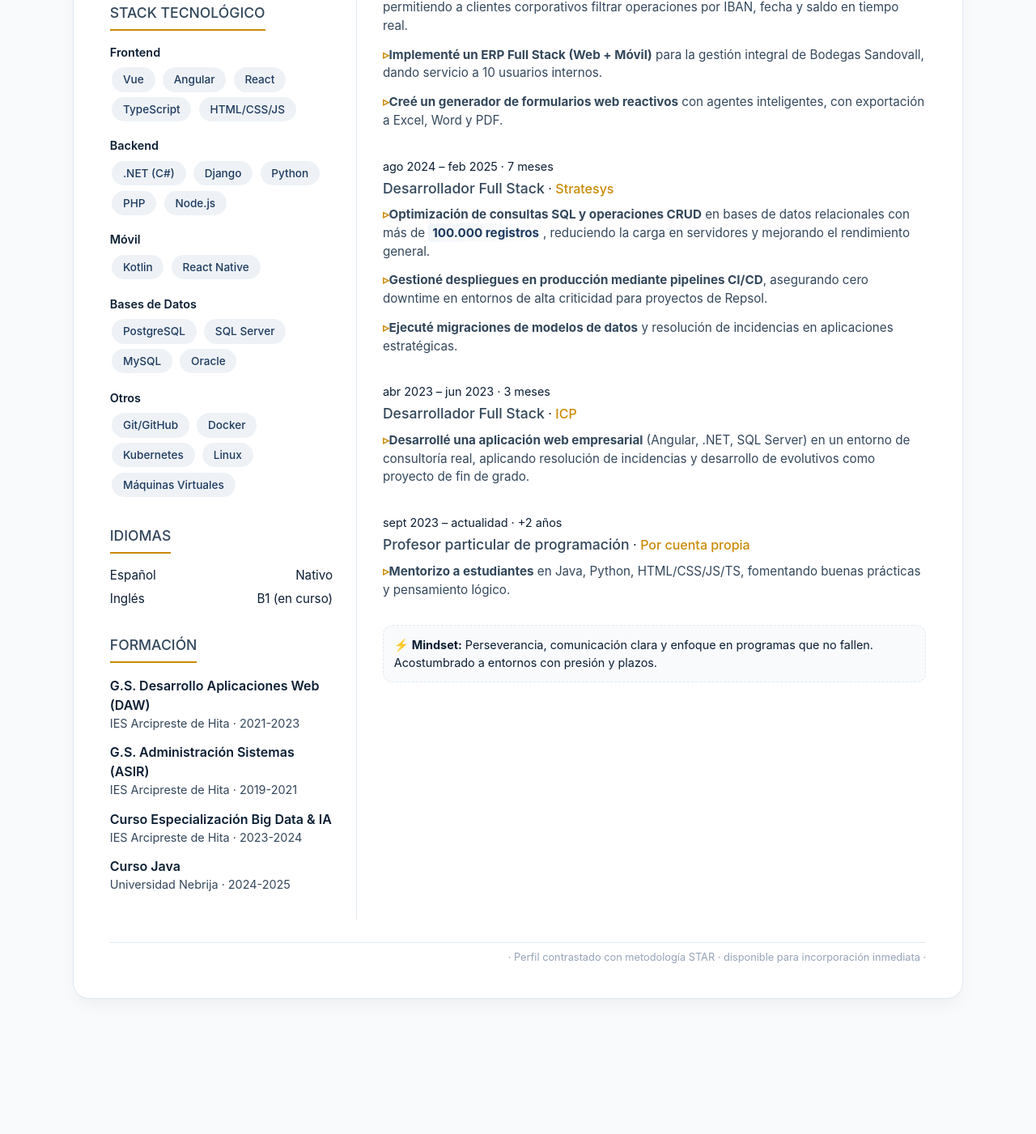
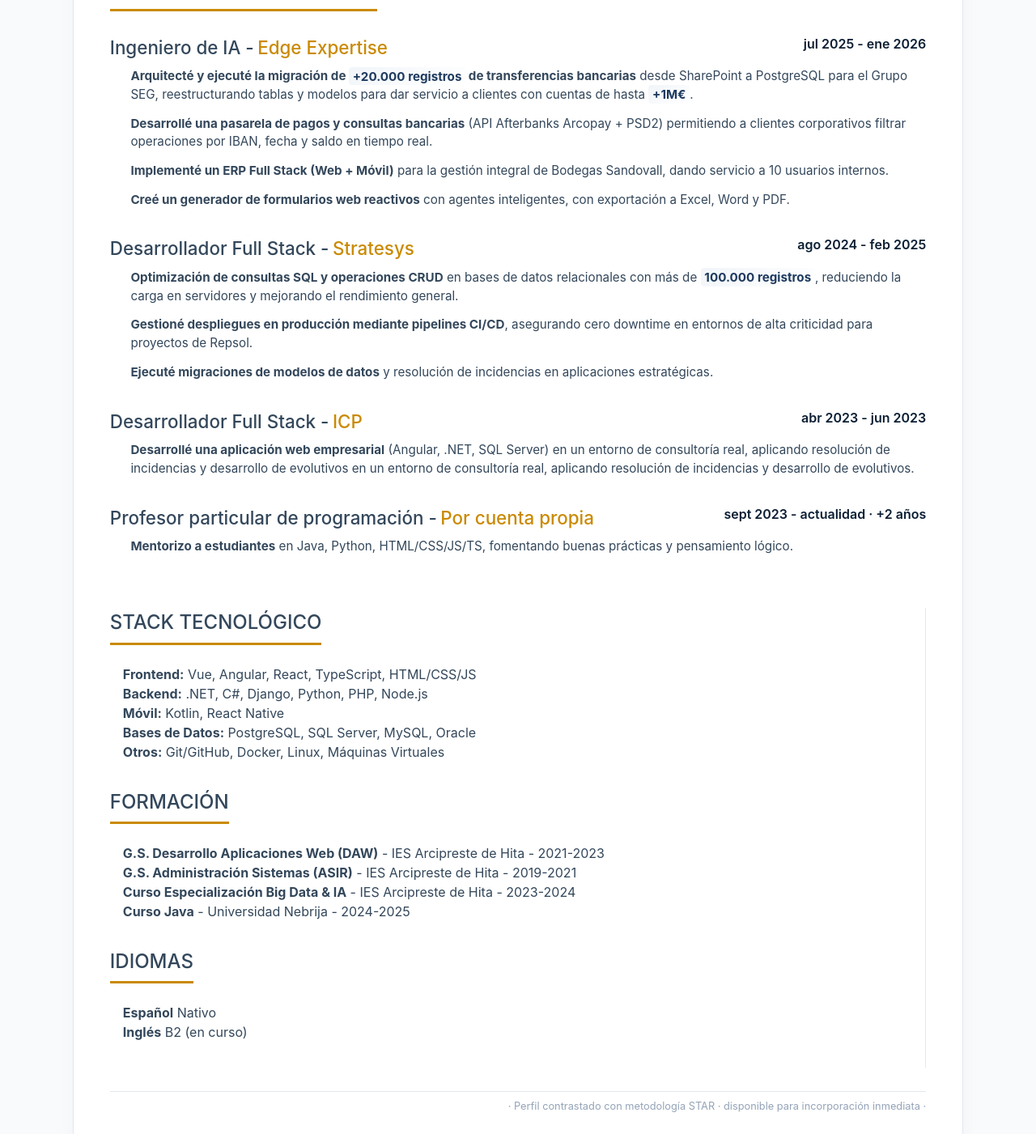
Before and after one commit to deduc/deduc.github.io, a plain HTML site: page index.html in a window 1280 px wide. Shown: the part 717-2118 px from the top of the page at 81% size. Before the commit the page ends 1983 px from the top, so only its background shows below. Drawn offline with Linux system fonts and the light colour scheme.

Commit message:
nuevo layout

```diff
--- a/index.html
+++ b/index.html
@@ -56,7 +56,7 @@
         }
 
         h2 {
-            font-size: 1.3rem;
+            font-size: 1.5rem;
             font-weight: 500;
             color: var(--texto-secundario);
             border-bottom: 3px solid var(--acento);
@@ -81,7 +81,7 @@
         /* Layout de dos columnas */
         .grid {
             display: grid;
-            grid-template-columns: 1fr 2.2fr;
+            grid-template-columns: 1fr;
             gap: 2rem;
             margin-top: 1.5rem;
         }
@@ -94,12 +94,6 @@
 
         .seccion {
             margin-bottom: 2rem;
-        }
-
-        .seccion h2 {
-            font-size: 1.1rem;
-            margin-bottom: 1rem;
-            border-bottom-width: 2px;
         }
 
         .contacto-item {
@@ -193,7 +187,8 @@
         }
 
         .fecha {
-            font-size: 0.9rem;
+            font-size: 1rem;
+            font-weight: 600;
         }
 
         .experiencia-header .fecha {
@@ -209,21 +204,26 @@
             font-weight: 500;
             color: var(--acento);
             margin-bottom: 0.8rem;
-            font-size: 1rem;
+            font-size: 1.4rem;
         }
 
         .logros {
+            padding-left: 1.2rem;
             list-style: none;
         }
 
         .logros li {
             margin-bottom: 0.8rem;
+            padding-left: 0.4rem;
             font-size: 0.95rem;
             color: var(--texto-secundario);
         }
 
+        .secondary-color {
+            color: var(--texto-secundario)
+        }
+
         .logros li::before {
-            content: "▹";
             color: var(--acento);
             font-weight: bold;
         }
@@ -295,6 +295,10 @@
             gap: 1.5rem;
             margin-top: 0.5rem;
         }
+
+        .paddinleft1 {
+            padding-left: 1rem;
+        }
     </style>
 </head>
 <body>
@@ -303,25 +307,26 @@
         <div style="display: flex; justify-content: space-between; align-items: center; flex-wrap: wrap;">
             <div>
                 <h1>Iván Gómez Calvo</h1>
-                <div class="subtitulo-cargo">Desarrollador de Software | Web FullStack | Android</div>
+                <div class="subtitulo-cargo">Desarrollador de Software | Web FullStack | Android | IA</div>
             </div>
             <img src="https://avatars.githubusercontent.com/u/127850919?v=4" alt="Foto de perfil" style="width: 200px; height: 200px; border-radius: 50%; object-fit: cover; border: 3px solid var(--borde-suave);">
         </div>
 
         <!-- RESUMEN EJECUTIVO (propuesta de valor) -->
         <div class="about-mini">
-            <strong>Desarrollador de Software con experiencia en banca y energía.</strong> He migrado y gestionado <span class="impact-number">+20.000 registros financieros</span> en entornos de producción con alta criticidad (bancos con cuentas de <span class="impact-number">+1M€</span>). Especializado en aplicaciones web y móviles robustas.
+            <strong>Desarrollador de Software con experiencia en banca y energía.</strong> He migrado y gestionado <span class="impact-number">+20.000 registros financieros</span> en entornos de producción bancaria (bancos con cuentas de <span class="impact-number">+1M€</span>). Enfocado en la creación de soluciones con alta demanda de fiabilidad y rendimiento.
             <br><br>
-            Busco una posición estable para aportar soluciones escalables desde el día uno.
+            Busco una posición estable donde pueda seguir aprendiendo y aportar mi experiencia en proyectos exigentes.
         </div>
 
         <!-- ESTRUCTURA DOS COLUMNAS -->
         <div class="grid">
-            <!-- COLUMNA IZQUIERDA: CONTACTO + SKILLS + IDIOMAS + FORMACIÓN -->
-            <div class="sidebar">
+            <!-- COLUMNA PRINCIPAL: EXPERIENCIA PROFESIONAL (reescrita con impacto) -->
+            <div class="main">
                 <!-- CONTACTO -->
                 <div class="seccion">
                     <h2>CONTACTO</h2>
+                    <div style="display: flex; flex-direction: row; justify-content: flex-start; gap: 1.4rem; flex-wrap: wrap;">
                         <div class="contacto-item">
                             <svg xmlns="http://www.w3.org/2000/svg" width="22px" height="22px" viewBox="0 0 24 24" fill="none" stroke="currentColor" stroke-width="2" stroke-linecap="round" stroke-linejoin="round"><path d="M4 4h16c1.1 0 2 .9 2 2v12c0 1.1-.9 2-2 2H4c-1.1 0-2-.9-2-2V6c0-1.1.9-2 2-2z"></path><polyline points="22,6 12,13 2,6"></polyline></svg>
                             <span>ivan_dev@outlook.es</span>
@@ -354,86 +359,22 @@
                             <a href="https://github.com/deduc" target="_blank" class="linkedin">github.com/deduc</a>
                         </div>
                     </div>
-
-                <!-- STACK TECNOLÓGICO (Keywords para ATS) -->
-                <div class="seccion">
-                    <h2>STACK TECNOLÓGICO</h2>
-                    <div class="skill-cat">
-                        <p>Frontend</p>
-                        <span class="skill-badge">Vue</span>
-                        <span class="skill-badge">Angular</span>
-                        <span class="skill-badge">React</span>
-                        <span class="skill-badge">TypeScript</span>
-                        <span class="skill-badge">HTML/CSS/JS</span>
-                    </div>
-                    <div class="skill-cat">
-                        <p>Backend</p>
-                        <span class="skill-badge">.NET (C#)</span>
-                        <span class="skill-badge">Django</span>
-                        <span class="skill-badge">Python</span>
-                        <span class="skill-badge">PHP</span>
-                        <span class="skill-badge">Node.js</span>
-                    </div>
-                    <div class="skill-cat">
-                        <p>Móvil</p>
-                        <span class="skill-badge">Kotlin</span>
-                        <span class="skill-badge">React Native</span>
-                    </div>
-                    <div class="skill-cat">
-                        <p>Bases de Datos</p>
-                        <span class="skill-badge">PostgreSQL</span>
-                        <span class="skill-badge">SQL Server</span>
-                        <span class="skill-badge">MySQL</span>
-                        <span class="skill-badge">Oracle</span>
-                    </div>
-                    <div class="skill-cat">
-                        <p>Otros</p>
-                        <span class="skill-badge">Git/GitHub</span>
-                        <span class="skill-badge">Docker</span>
-                        <span class="skill-badge">Kubernetes</span>
-                        <span class="skill-badge">Linux</span>
-                        <span class="skill-badge">Máquinas Virtuales</span>
-                    </div>
                 </div>
 
-                <!-- IDIOMAS -->
-                <div class="seccion">
-                    <h2>IDIOMAS</h2>
-                    <div class="idioma"><span>Español</span><span>Nativo</span></div>
-                    <div class="idioma"><span>Inglés</span><span>B1 (en curso)</span></div>
-                </div>
-
-                <!-- FORMACIÓN -->
-                <div class="seccion">
-                    <h2>FORMACIÓN</h2>
-                    <div class="formacion-item">
-                        <div class="titulo">G.S. Desarrollo Aplicaciones Web (DAW)</div>
-                        <div class="lugar">IES Arcipreste de Hita · 2021-2023</div>
-                    </div>
-                    <div class="formacion-item">
-                        <div class="titulo">G.S. Administración Sistemas (ASIR)</div>
-                        <div class="lugar">IES Arcipreste de Hita · 2019-2021</div>
-                    </div>
-                    <div class="formacion-item">
-                        <div class="titulo">Curso Especialización Big Data & IA</div>
-                        <div class="lugar">IES Arcipreste de Hita · 2023-2024</div>
-                    </div>
-                    <div class="formacion-item">
-                        <div class="titulo">Curso Java</div>
-                        <div class="lugar">Universidad Nebrija · 2024-2025</div>
-                    </div>
-                </div>
-            </div>
-
-            <!-- COLUMNA PRINCIPAL: EXPERIENCIA PROFESIONAL (reescrita con impacto) -->
-            <div class="main">
                 <h2>EXPERIENCIA PROFESIONAL</h2>
 
                 <!-- Edge Expertise -->
                 <div class="experiencia-item">
-                    <span class="fecha">jul 2025 – ene 2026 · 7 meses</span>
                     <div style="margin: 0.2rem 0 0.5rem 0;">
-                        <span class="subtitulo-cargo" style="font-size: 1.1rem; font-weight: 500;">Ingeniero de Software</span> · <span class="empresa">Edge Expertise</span>
+                        <div style="display: flex; justify-content: space-between;">
+                            <div>
+                                <span class="subtitulo-cargo" style="font-size: 1.4rem; font-weight: 500;">Ingeniero de IA -</span>
+                                <span class="empresa">Edge Expertise</span>
+                            </div>
+                            <div>
+                                <span class="fecha">jul 2025 - ene 2026</span>
+                            </div>
+                        </div>
                     </div>
                     <ul class="logros">
                         <li><strong>Arquitecté y ejecuté la migración de <span class="impact-number">+20.000 registros</span> de transferencias bancarias</strong> desde SharePoint a PostgreSQL para el Grupo SEG, reestructurando tablas y modelos para dar servicio a clientes con cuentas de hasta <span class="impact-number">+1M€</span>.</li>
@@ -445,9 +386,16 @@
 
                 <!-- Stratesys (Repsol) -->
                 <div class="experiencia-item">
-                    <span class="fecha">ago 2024 – feb 2025 · 7 meses</span>
                     <div style="margin: 0.2rem 0 0.5rem 0;">
-                        <span class="subtitulo-cargo" style="font-size: 1.1rem; font-weight: 500;">Desarrollador Full Stack</span> · <span class="empresa">Stratesys</span>
+                        <div style="display: flex; justify-content: space-between;">
+                            <div>
+                                <span class="subtitulo-cargo" style="font-size: 1.4rem; font-weight: 500;">Desarrollador Full Stack -</span>
+                                <span class="empresa">Stratesys</span>
+                            </div>
+                            <div>
+                                <span class="fecha">ago 2024 - feb 2025</span>
+                            </div>
+                        </div>
                     </div>
                     <ul class="logros">
                         <li><strong>Optimización de consultas SQL y operaciones CRUD</strong> en bases de datos relacionales con más de <span class="impact-number">100.000 registros</span>, reduciendo la carga en servidores y mejorando el rendimiento general.</li>
@@ -458,29 +406,99 @@
 
                 <!-- ICP -->
                 <div class="experiencia-item">
-                    <span class="fecha">abr 2023 – jun 2023 · 3 meses</span>
                     <div style="margin: 0.2rem 0 0.5rem 0;">
-                        <span class="subtitulo-cargo" style="font-size: 1.1rem; font-weight: 500;">Desarrollador Full Stack</span> · <span class="empresa">ICP</span>
+                        <div style="display: flex; justify-content: space-between;">
+                            <div>
+                                <span class="subtitulo-cargo" style="font-size: 1.4rem; font-weight: 500;">Desarrollador Full Stack -</span>
+                                <span class="empresa">ICP</span>
+                            </div>
+                            <div>
+                                <span class="fecha">abr 2023 - jun 2023</span>
+                            </div>
+                        </div>
                     </div>
                     <ul class="logros">
-                        <li><strong>Desarrollé una aplicación web empresarial</strong> (Angular, .NET, SQL Server) en un entorno de consultoría real, aplicando resolución de incidencias y desarrollo de evolutivos como proyecto de fin de grado.</li>
+                        <li><strong>Desarrollé una aplicación web empresarial</strong> (Angular, .NET, SQL Server) en un entorno de consultoría real, aplicando resolución de incidencias y desarrollo de evolutivos en un entorno de consultoría real, aplicando resolución de incidencias y desarrollo de evolutivos.</li>
                     </ul>
                 </div>
 
                 <!-- Profesor particular -->
                 <div class="experiencia-item">
-                    <span class="fecha">sept 2023 – actualidad · +2 años</span>
                     <div style="margin: 0.2rem 0 0.5rem 0;">
-                        <span class="subtitulo-cargo" style="font-size: 1.1rem; font-weight: 500;">Profesor particular de programación</span> · <span class="empresa">Por cuenta propia</span>
+                        <div style="display: flex; justify-content: space-between;">
+                            <div>
+                                <span class="subtitulo-cargo" style="font-size: 1.4rem; font-weight: 500;">Profesor particular de programación -</span>
+                                <span class="empresa">Por cuenta propia</span>
+                            </div>
+                            <div>
+                                <span class="fecha">sept 2023 - actualidad · +2 años</span>
+                            </div>
+                        </div>
                     </div>
                     <ul class="logros">
                         <li><strong>Mentorizo a estudiantes</strong> en Java, Python, HTML/CSS/JS/TS, fomentando buenas prácticas y pensamiento lógico.</li>
                     </ul>
                 </div>
+            </div>
 
-                <!-- Mindset (opcional, puedes eliminarlo si quieres más espacio) -->
-                <div style="margin-top: 0.5rem; font-size: 0.9rem; background: #f8fafc; padding: 0.8rem; border-radius: 12px; border: 1px dashed var(--borde-suave);">
-                    ⚡ <strong>Mindset:</strong> Perseverancia, comunicación clara y enfoque en programas que no fallen. Acostumbrado a entornos con presión y plazos.
+            <!-- COLUMNA IZQUIERDA: CONTACTO + SKILLS + IDIOMAS + FORMACIÓN -->
+            <div class="sidebar">
+                <!-- STACK TECNOLÓGICO (Keywords para ATS) -->
+                <div class="seccion">
+                    <h2>STACK TECNOLÓGICO</h2>
+                    <div class="secondary-color paddinleft1">
+                        <div>
+                            <strong>Frontend:</strong>
+                            Vue, Angular, React, TypeScript, HTML/CSS/JS
+                        </div>
+                        <div>
+                            <strong>Backend:</strong>
+                            .NET, C#, Django, Python, PHP, Node.js
+                        </div>
+                        <div>
+                            <strong>Móvil:</strong>
+                            Kotlin, React Native
+                        </div>
+                        <div>
+                            <strong>Bases de Datos:</strong>
+                            PostgreSQL, SQL Server, MySQL, Oracle
+                        </div>
+                        <div>
+                            <strong>Otros:</strong>
+                            Git/GitHub, Docker, Linux, Máquinas Virtuales
+                        </div>
+                    </div>
+                </div>
+
+                <!-- FORMACIÓN -->
+                <div class="seccion">
+                    <h2>FORMACIÓN</h2>
+                    <div class="secondary-color paddinleft1">
+                        <div>
+                            <strong>G.S. Desarrollo Aplicaciones Web (DAW)</strong>
+                            <span>- IES Arcipreste de Hita - 2021-2023</span>
+                        </div>
+                        <div>
+                            <strong>G.S. Administración Sistemas (ASIR)</strong>
+                            <span>- IES Arcipreste de Hita - 2019-2021</span>
+                        </div>
+                        <div>
+                            <strong>Curso Especialización Big Data & IA</strong>
+                            <span>- IES Arcipreste de Hita - 2023-2024</span>
+                        </div>
+                        <div>
+                            <strong>Curso Java</strong>
+                        <span>- Universidad Nebrija - 2024-2025</span></div>
+                    </div>
+                </div>
+
+                <!-- IDIOMAS -->
+                <div class="seccion">
+                    <h2>IDIOMAS</h2>
+                    <div class="paddinleft1 secondary-color">
+                        <div><strong>Español</strong> Nativo</div>
+                        <div><strong>Inglés</strong> B2 (en curso)</div>
+                    </div>
                 </div>
             </div>
         </div>
```
Lines whose indentation alone changed are shown as unchanged.
